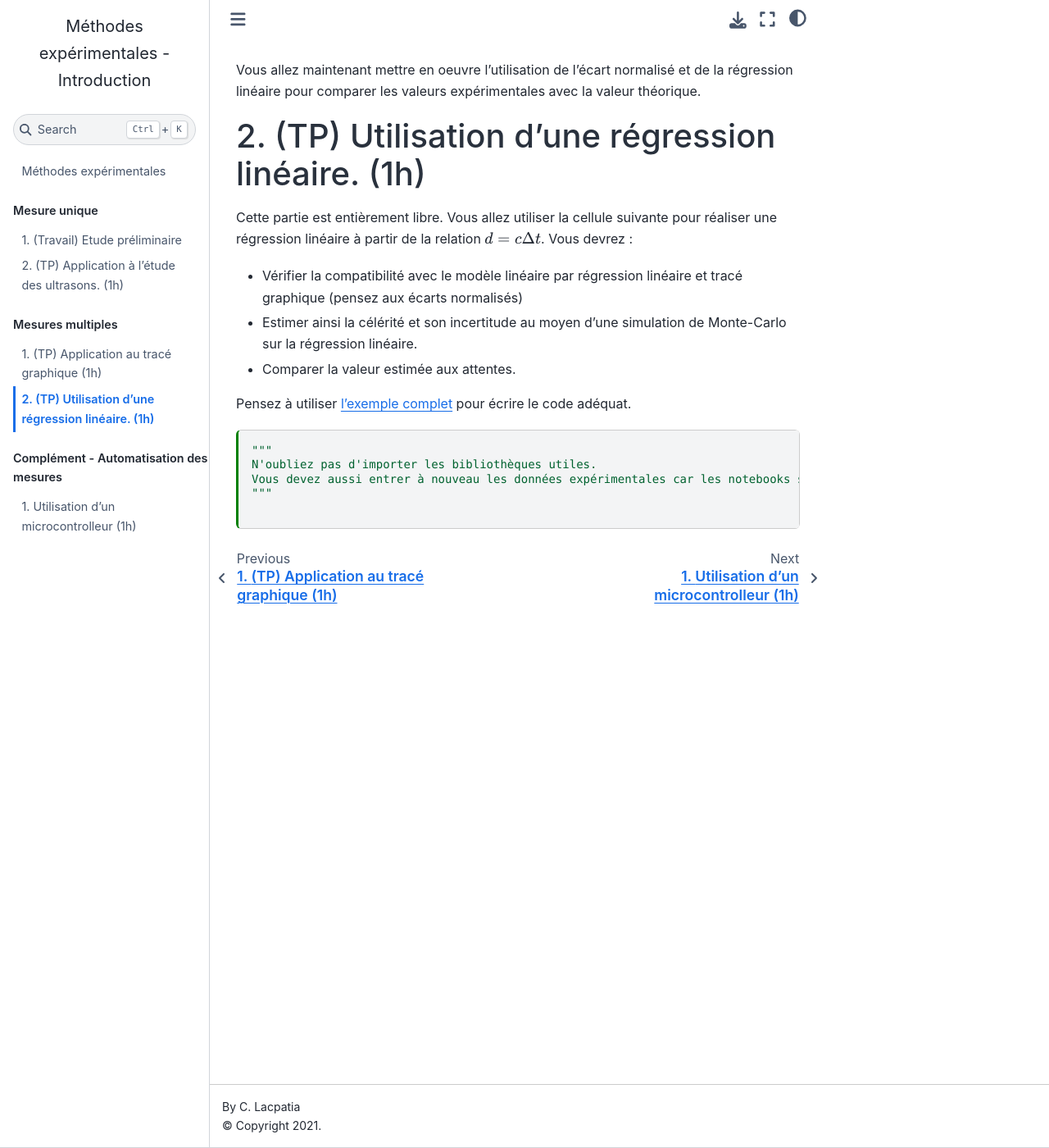
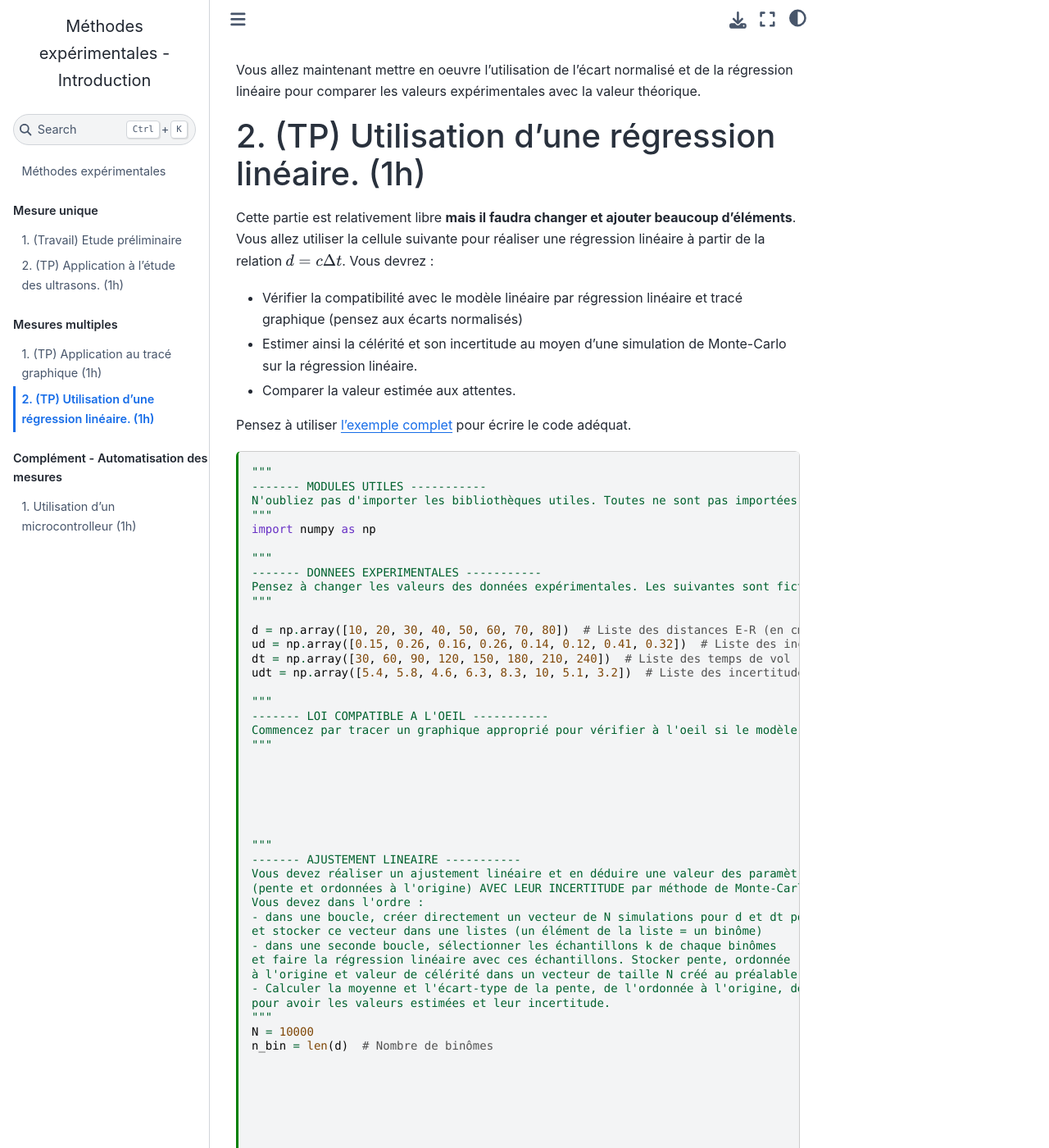
Before and after one commit to pcsi3physiquestan/tp1_methodes_sources, a Jupyter Book: the page built from notebook/exo_comparaison.md, in a window 1280 px wide and 1400 px high. Shown: the whole window at 82% size. Built offline with Jupyter Book 1.0.4 settings and Sphinx 7.4.7 and the Sphinx Book theme 1.1.4, drawn with Linux system fonts in a browser that asks for light colours; some of the changed text lies outside the part shown.

Commit message:
Mise à jour des sources

````diff
--- a/notebook/exo_comparaison.md
+++ b/notebook/exo_comparaison.md
@@ -19,7 +19,7 @@ Vous allez maintenant mettre en oeuvre l'utilisation de l'écart normalisé et d
 +++
 
 # (TP) Utilisation d'une régression linéaire. (1h)
-Cette partie est entièrement libre. Vous allez utiliser la cellule suivante pour réaliser une régression linéaire à partir de la relation $d = c \Delta t$. Vous devrez :
+Cette partie est relativement libre __mais il faudra changer et ajouter beaucoup d'éléments__. Vous allez utiliser la cellule suivante pour réaliser une régression linéaire à partir de la relation $d = c \Delta t$. Vous devrez :
 * Vérifier la compatibilité avec le modèle linéaire par régression linéaire et tracé graphique (pensez aux écarts normalisés)
 * Estimer ainsi la célérité et son incertitude au moyen d'une simulation de Monte-Carlo sur la régression linéaire.
 * Comparer la valeur estimée aux attentes.
@@ -28,9 +28,70 @@ Pensez à utiliser [l'exemple complet](https://pcsi3physiquestan.github.io/tp_in
 
 ```{code-cell}
 """
-N'oubliez pas d'importer les bibliothèques utiles.
-Vous devez aussi entrer à nouveau les données expérimentales car les notebooks sont indépendants.
+------- MODULES UTILES -----------
+N'oubliez pas d'importer les bibliothèques utiles. Toutes ne sont pas importées.
+"""
+import numpy as np
+
+"""
+------- DONNEES EXPERIMENTALES -----------
+Pensez à changer les valeurs des données expérimentales. Les suivantes sont fictives
+"""
+
+d = np.array([10, 20, 30, 40, 50, 60, 70, 80])  # Liste des distances E-R (en cm - évitez les nombres trop petits)
+ud = np.array([0.15, 0.26, 0.16, 0.26, 0.14, 0.12, 0.41, 0.32])  # Liste des incertitudes sur d
+dt = np.array([30, 60, 90, 120, 150, 180, 210, 240])  # Liste des temps de vol (en ms)
+udt = np.array([5.4, 5.8, 4.6, 6.3, 8.3, 10, 5.1, 3.2])  # Liste des incertitudes sur Delta t
+
+"""
+------- LOI COMPATIBLE A L'OEIL -----------
+Commencez par tracer un graphique approprié pour vérifier à l'oeil si le modèle attendue est possible.
 """
 
 
+
+
+
+
+"""
+------- AJUSTEMENT LINEAIRE -----------
+Vous devez réaliser un ajustement linéaire et en déduire une valeur des paramètres
+(pente et ordonnées à l'origine) AVEC LEUR INCERTITUDE par méthode de Monte-Carlo.
+Vous devez dans l'ordre :
+- dans une boucle, créer directement un vecteur de N simulations pour d et dt pour le binome i
+et stocker ce vecteur dans une listes (un élément de la liste = un binôme)
+- dans une seconde boucle, sélectionner les échantillons k de chaque binômes
+et faire la régression linéaire avec ces échantillons. Stocker pente, ordonnée
+à l'origine et valeur de célérité dans un vecteur de taille N créé au préalable.
+- Calculer la moyenne et l'écart-type de la pente, de l'ordonnée à l'origine, de la célérité
+pour avoir les valeurs estimées et leur incertitude.
+"""
+N = 10000
+n_bin = len(d)  # Nombre de binômes
+
+
+
+
+
+
+
+
+
+
+
+"""
+------- TEST DE COMPATIBILITE DU MODEL -----------
+1. Vérifier par un tracé graphique que la droite ajustée passe par les croix d'incertitude
+2. Vérifier par un tracé graphique que tous les écarts normalisés entre
+les valeurs expérimentales et les valeurs ajustées sont inférieurs à 2
+"""
+
+
+
+"""
+------- TEST DE COMPATIBILITE DE C -----------
+Vérifier par un calcul d'écart normalisé que la valeur estimée de la célérité
+est compatible avec les données théoriques.
+"""
+
 ```
````
Also changed, not shown: notebook/exo_protocole.md (+1 -0 lines).
